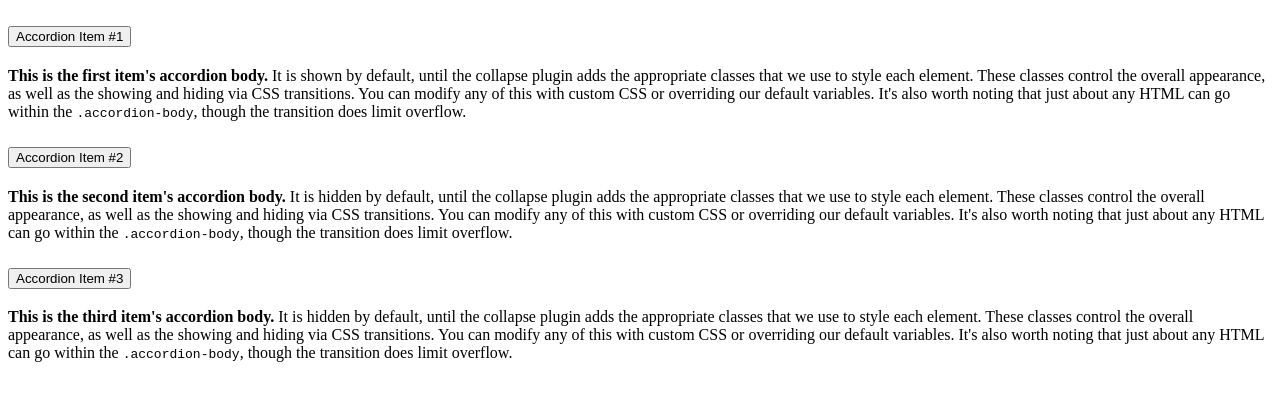
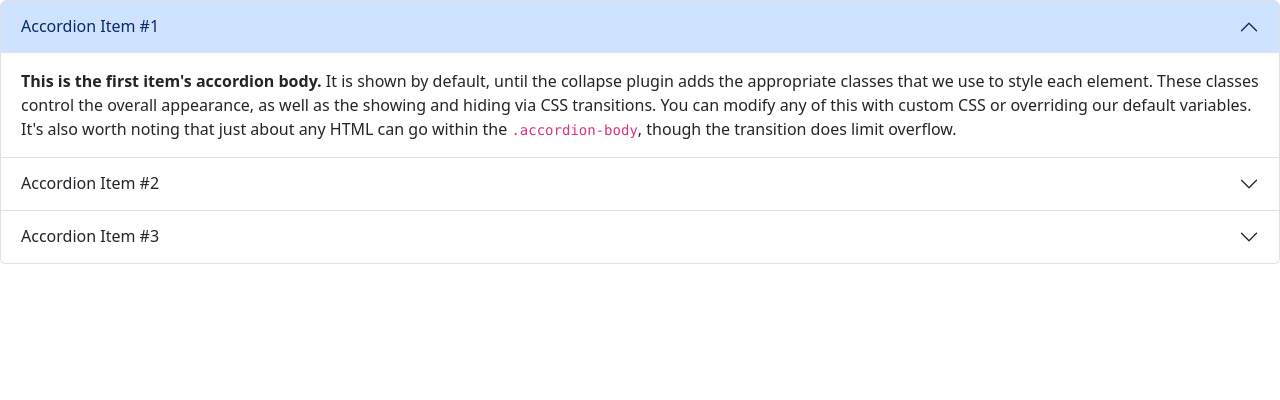
Before and after one commit to nolindayao/nolindayao.github.io, a plain HTML site: page Week 3/bootstrap/accordion.html in a window 1280 px wide. Drawn offline with nearby package versions, Linux system fonts and the light colour scheme.

Commit message:
Update accordion.html

```diff
--- a/Week 3/bootstrap/accordion.html
+++ b/Week 3/bootstrap/accordion.html
@@ -1,19 +1,20 @@
-<!DOCTYPE html>
+<!doctype html>
 <html lang="en">
-<head>
-    <meta charset="UTF-8">
-    <meta name="viewport" content="width=device-width, initial-scale=1.0">
-    <title>Document</title>
-</head>
-<body>
-    <div class="accordion" id="accordionPanelsStayOpenExample">
+  <head>
+    <meta charset="utf-8">
+    <meta name="viewport" content="width=device-width, initial-scale=1">
+    <title>Bootstrap demo</title>
+    <link href="https://cdn.jsdelivr.net/npm/bootstrap@5.3.3/dist/css/bootstrap.min.css" rel="stylesheet" integrity="sha384-QWTKZyjpPEjISv5WaRU9OFeRpok6YctnYmDr5pNlyT2bRjXh0JMhjY6hW+ALEwIH" crossorigin="anonymous">
+  </head>
+  <body>
+    <div class="accordion" id="accordionExample">
         <div class="accordion-item">
           <h2 class="accordion-header">
-            <button class="accordion-button" type="button" data-bs-toggle="collapse" data-bs-target="#panelsStayOpen-collapseOne" aria-expanded="true" aria-controls="panelsStayOpen-collapseOne">
+            <button class="accordion-button" type="button" data-bs-toggle="collapse" data-bs-target="#collapseOne" aria-expanded="true" aria-controls="collapseOne">
               Accordion Item #1
             </button>
           </h2>
-          <div id="panelsStayOpen-collapseOne" class="accordion-collapse collapse show">
+          <div id="collapseOne" class="accordion-collapse collapse show" data-bs-parent="#accordionExample">
             <div class="accordion-body">
               <strong>This is the first item's accordion body.</strong> It is shown by default, until the collapse plugin adds the appropriate classes that we use to style each element. These classes control the overall appearance, as well as the showing and hiding via CSS transitions. You can modify any of this with custom CSS or overriding our default variables. It's also worth noting that just about any HTML can go within the <code>.accordion-body</code>, though the transition does limit overflow.
             </div>
@@ -21,11 +22,11 @@
         </div>
         <div class="accordion-item">
           <h2 class="accordion-header">
-            <button class="accordion-button collapsed" type="button" data-bs-toggle="collapse" data-bs-target="#panelsStayOpen-collapseTwo" aria-expanded="false" aria-controls="panelsStayOpen-collapseTwo">
+            <button class="accordion-button collapsed" type="button" data-bs-toggle="collapse" data-bs-target="#collapseTwo" aria-expanded="false" aria-controls="collapseTwo">
               Accordion Item #2
             </button>
           </h2>
-          <div id="panelsStayOpen-collapseTwo" class="accordion-collapse collapse">
+          <div id="collapseTwo" class="accordion-collapse collapse" data-bs-parent="#accordionExample">
             <div class="accordion-body">
               <strong>This is the second item's accordion body.</strong> It is hidden by default, until the collapse plugin adds the appropriate classes that we use to style each element. These classes control the overall appearance, as well as the showing and hiding via CSS transitions. You can modify any of this with custom CSS or overriding our default variables. It's also worth noting that just about any HTML can go within the <code>.accordion-body</code>, though the transition does limit overflow.
             </div>
@@ -33,16 +34,17 @@
         </div>
         <div class="accordion-item">
           <h2 class="accordion-header">
-            <button class="accordion-button collapsed" type="button" data-bs-toggle="collapse" data-bs-target="#panelsStayOpen-collapseThree" aria-expanded="false" aria-controls="panelsStayOpen-collapseThree">
+            <button class="accordion-button collapsed" type="button" data-bs-toggle="collapse" data-bs-target="#collapseThree" aria-expanded="false" aria-controls="collapseThree">
               Accordion Item #3
             </button>
           </h2>
-          <div id="panelsStayOpen-collapseThree" class="accordion-collapse collapse">
+          <div id="collapseThree" class="accordion-collapse collapse" data-bs-parent="#accordionExample">
             <div class="accordion-body">
               <strong>This is the third item's accordion body.</strong> It is hidden by default, until the collapse plugin adds the appropriate classes that we use to style each element. These classes control the overall appearance, as well as the showing and hiding via CSS transitions. You can modify any of this with custom CSS or overriding our default variables. It's also worth noting that just about any HTML can go within the <code>.accordion-body</code>, though the transition does limit overflow.
             </div>
           </div>
         </div>
       </div>
-</body>
+    <script src="https://cdn.jsdelivr.net/npm/bootstrap@5.3.3/dist/js/bootstrap.bundle.min.js" integrity="sha384-YvpcrYf0tY3lHB60NNkmXc5s9fDVZLESaAA55NDzOxhy9GkcIdslK1eN7N6jIeHz" crossorigin="anonymous"></script>
+  </body>
 </html>
```
